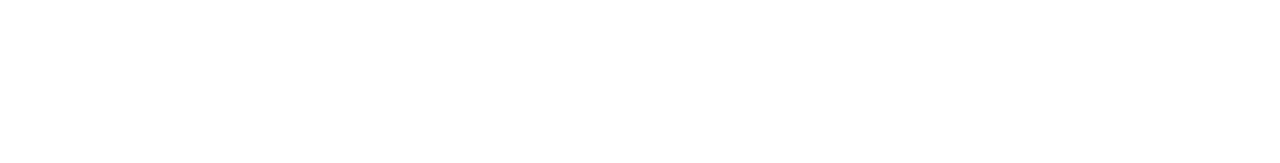
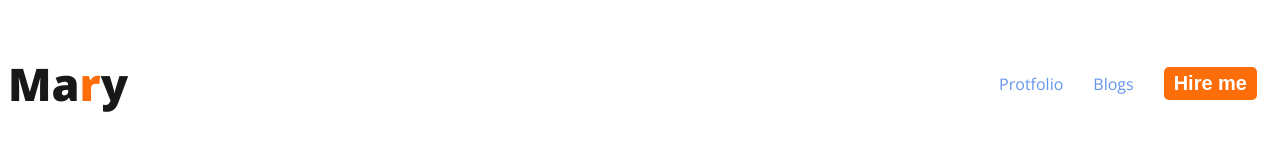
Before and after one commit to Robi055/devlopment-protfolio, a plain HTML site: page index.html in a window 1280 px wide. Drawn offline with nearby package versions, Linux system fonts and the light colour scheme.

Commit message:
added my git

```diff
--- a/index.html
+++ b/index.html
@@ -4,10 +4,21 @@
     <meta charset="UTF-8">
     <meta name="viewport" content="width=device-width, initial-scale=1.0">
     <title>Development protfolio</title>
+    <link rel="preconnect" href="https://fonts.googleapis.com">
+<link rel="preconnect" href="https://fonts.gstatic.com" crossorigin>
+<link href="https://fonts.googleapis.com/css2?family=Open+Sans:wght@400;500;600;700;800&display=swap" rel="stylesheet">
+    <link rel="stylesheet" href="/styels/portfolio.css">
 </head>
 <body>
     <header>
-
+        <nav>
+            <h3 class="protfolio-title">Ma<span class="text-primary">r</span>y</h3>
+            <ul>
+            <li><a href="">Protfolio</a></li>
+            <li><a href="">Blogs</a></li>
+            <li><button class="baton-primary">Hire me</button></li>
+        </ul>
+        </nav>
     </header>
     <main>
 
--- /dev/null
+++ b/styels/portfolio.css
@@ -0,0 +1,44 @@
+body{
+    font-family: 'Open Sans', sans-serif;
+}
+.baton-primary{
+    border-radius: 5px;
+    background: #FD6E0A;
+    color: var(--white-color, #FFF);
+    font-size: 20px;
+    font-weight: 700;
+    border: 0;
+    padding: 5px 10px;
+}
+
+.text-primary{
+    color: #FD6E0A;
+}
+
+.protfolio-title{
+    color: #181818;
+font-size: 45px;
+font-style: normal;
+font-weight: 800;
+
+}
+nav{
+    display: flex;
+    justify-content: space-between;
+    align-items: center;
+
+}
+nav li{
+margin: 15px;
+list-style: none;
+
+}
+nav>ul{
+    display: flex;
+    align-items: center;
+}
+
+nav a{
+    text-decoration: none;
+    color: cornflowerblue;
+}
```
